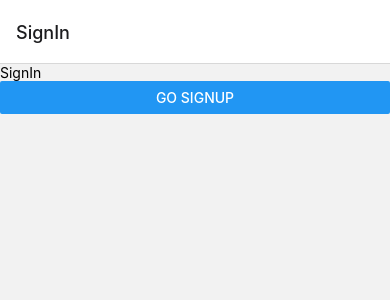
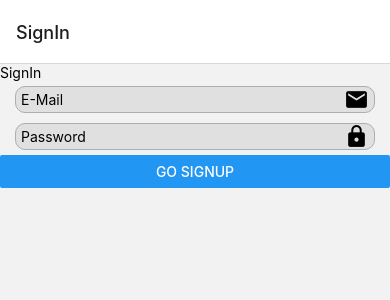
Before and after one commit to OsmanAlperCAM/bootcamp-graduation-project, a React Native app: screen /SignIn in a window 390 px wide. Shown: the top 300 px of the page. Built offline with nearby package versions, Linux system fonts and the light colour scheme.

Commit message:
Input component created

```diff
--- a/src/App.js
+++ b/src/App.js
@@ -1,7 +1,12 @@
 import React from 'react';
 import Navigation from './Navigation';
+import Provider from './context/Provider';
 
 const App = props => {
-  return <Navigation />;
+  return (
+    <Provider>
+      <Navigation />
+    </Provider>
+  );
 };
 export default App;
--- a/src/Navigation/Navigation.js
+++ b/src/Navigation/Navigation.js
@@ -1,11 +1,22 @@
 import React from 'react';
 import {NavigationContainer} from '@react-navigation/native';
 import {createNativeStackNavigator} from '@react-navigation/native-stack';
+import {Appearance} from 'react-native';
+import {useDispatch} from 'react-redux';
 import SignIn from '../pages/Auth/SignIn';
 import SignUp from '../pages/Auth/SignUp';
 
 const Stack = createNativeStackNavigator();
-const Router = () => {
+
+const Navigation = () => {
+  const dispatch = useDispatch();
+
+  const theme = Appearance.getColorScheme();
+  Appearance.addChangeListener(scheme => {
+    dispatch({type: 'CHANGE_APP_THEME', payload: {theme: scheme.colorScheme}});
+  });
+  dispatch({type: 'CHANGE_APP_THEME', payload: {theme: theme}});
+
   return (
     <NavigationContainer>
       <Stack.Navigator>
@@ -15,4 +26,4 @@ const Router = () => {
     </NavigationContainer>
   );
 };
-export default Router;
+export default Navigation;
--- /dev/null
+++ b/src/components/Input/Input.js
@@ -0,0 +1,27 @@
+import React from 'react';
+import {View, Text, TextInput} from 'react-native';
+import {useSelector} from 'react-redux';
+import Icon from 'react-native-vector-icons/MaterialIcons';
+import styles from './Input.style';
+import iconSize from '../../styles/iconSize';
+import colors from '../../styles/colors';
+
+const Input = ({iconName, ...otherProps}) => {
+  const theme = useSelector(state => state.theme);
+  const placeHolderColor =
+    theme === 'light'
+      ? colors[theme].placeholderTextColor
+      : colors[theme].placeholderTextColor;
+
+  return (
+    <View style={styles[theme].container}>
+      <TextInput
+        style={styles[theme].input}
+        placeholderTextColor={placeHolderColor}
+        {...otherProps}
+      />
+      <Icon name={iconName} size={iconSize.small} color={placeHolderColor} />
+    </View>
+  );
+};
+export default Input;
--- /dev/null
+++ b/src/components/Input/Input.style.js
@@ -0,0 +1,46 @@
+import {StyleSheet} from 'react-native';
+import spacing from '../../styles/spacing';
+import colors from '../../styles/colors';
+import radius from '../../styles/radius';
+
+const baseStyles = StyleSheet.create({
+  container: {
+    flexDirection: 'row',
+    alignItems: 'center',
+    paddingHorizontal: spacing.tiny,
+    margin: spacing.tiny,
+    marginHorizontal: spacing.large,
+    borderWidth: 1,
+    borderRadius: radius.soft,
+  },
+  input: {
+    flex: 1,
+  },
+});
+export default {
+  light: StyleSheet.create({
+    ...baseStyles,
+    container: {
+      ...baseStyles.container,
+      backgroundColor: colors.light.primaryColor,
+      borderColor: colors.light.primaryColorDark,
+    },
+    input:{
+      ...baseStyles.input,
+      color:colors.light.primaryTextColor
+    },
+  }),
+  dark: StyleSheet.create({
+    ...baseStyles,
+    container: {
+      ...baseStyles.container,
+      backgroundColor: colors.dark.primaryColorLight,
+      borderColor: colors.light.primaryColorLight,
+    },
+    input:{
+      ...baseStyles.input,
+      color:colors.dark.primaryTextColor
+
+    },
+  }),
+};
--- /dev/null
+++ b/src/components/Input/index.js
@@ -0,0 +1 @@
+export {default} from './Input';
--- a/src/pages/Auth/SignIn/SignIn.js
+++ b/src/pages/Auth/SignIn/SignIn.js
@@ -1,14 +1,17 @@
 import React from 'react';
 import {View, Text, Button} from 'react-native';
 import {useNavigation} from '@react-navigation/native';
-import Icon from 'react-native-vector-icons/MaterialIcons';
 import styles from './SignIn.style';
+import Input from '../../../components/Input';
+import {useSelector} from 'react-redux';
 
 const SignIn = props => {
   const navigation = useNavigation();
   return (
     <View style={styles.container}>
       <Text>SignIn</Text>
+      <Input placeholder="E-Mail" iconName='email'/>
+      <Input placeholder="Password" iconName='lock'/>
       <Button title="Go SignUp" onPress={() => navigation.navigate('SignUp')} />
     </View>
   );
--- a/src/styles/colors.js
+++ b/src/styles/colors.js
@@ -1,14 +1,16 @@
 export default {
   light: {
-    primaryColor: '#fafafa',
+    primaryColor: '#e0e0e0',
     primaryColorLight: '#ffffff',
-    primaryColorDark: '#c7c7c7',
+    primaryColorDark: '#aeaeae',
     primaryTextColor: '#000000',
+    PlaceHolderTextColor: '#616161',
   },
   dark: {
     primaryColor: '#37474f',
     primaryColorLight: '#62727b',
     primaryColorDark: '#102027',
     primaryTextColor: '#ffffff',
+    PlaceHolderTextColor: '#bdbdbd',
   },
 };
--- a/src/styles/iconSize.js
+++ b/src/styles/iconSize.js
@@ -1,5 +1,5 @@
 export default {
-  small: 15,
+  small: 25,
   normal: 30,
-  large: 45,
+  large: 35,
 };
```
